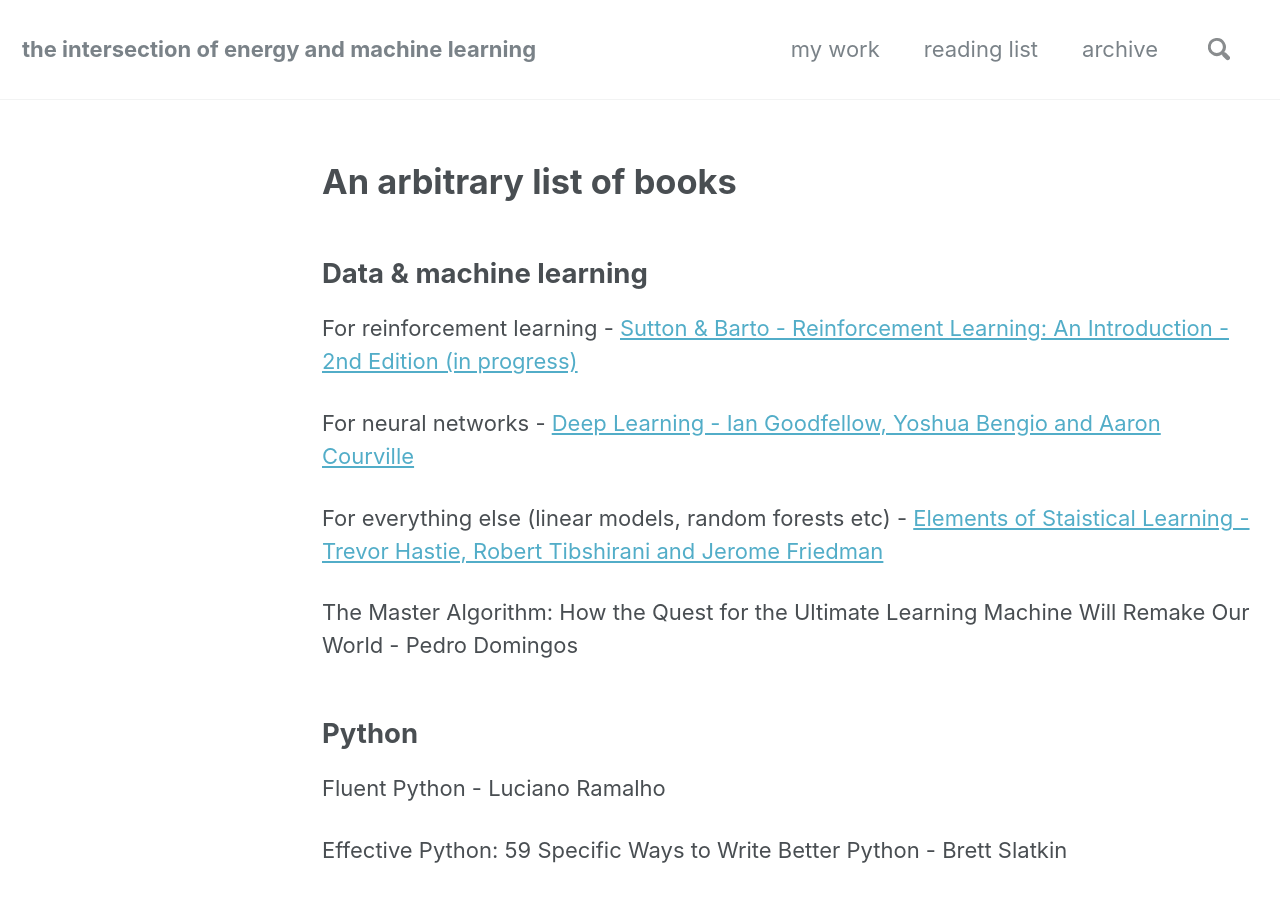
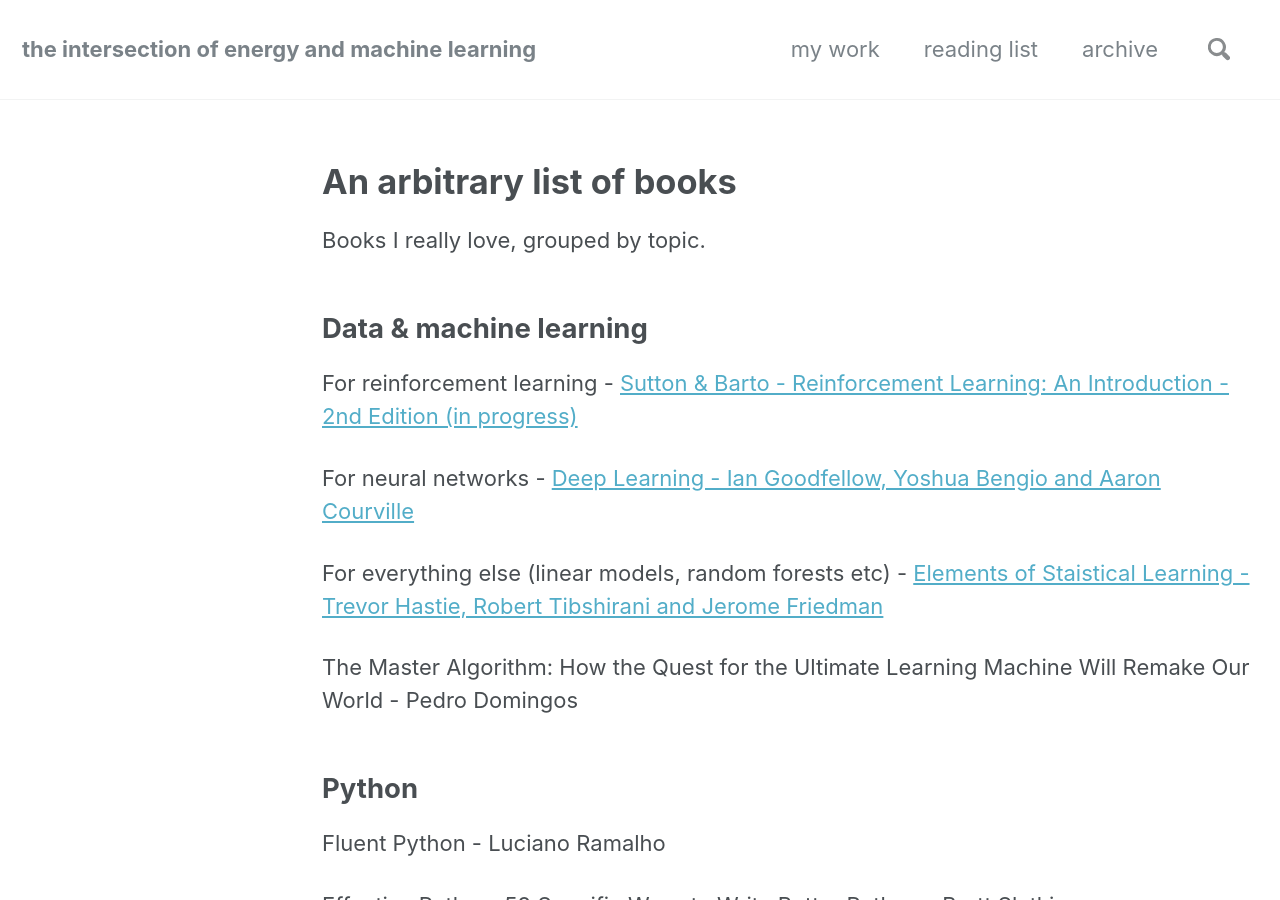
Before and after one commit to ADGEfficiency/adgefficiency.github.io, a Jekyll site: the page built from _pages/reading_list.md, in a window 1280 px wide and 900 px high. Built offline with Jekyll 4.4.1, drawn with Linux system fonts in a browser that asks for light colours; nearby versions of some CDN libraries.

Commit message:
drafting

```diff
--- a/_pages/reading_list.md
+++ b/_pages/reading_list.md
@@ -7,6 +7,8 @@
 ---
 
 # An arbitrary list of books
+
+Books I really love, grouped by topic.
 
 ## Data & machine learning
 
```
